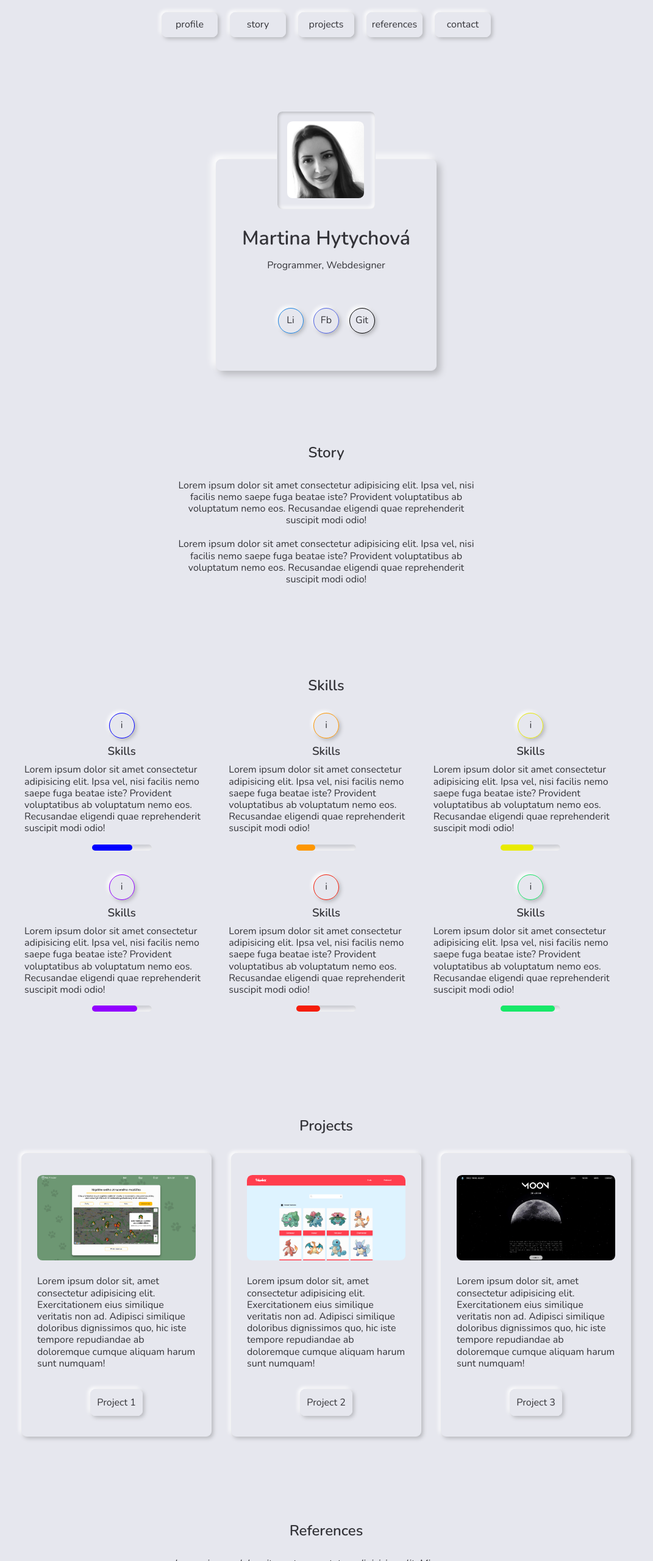
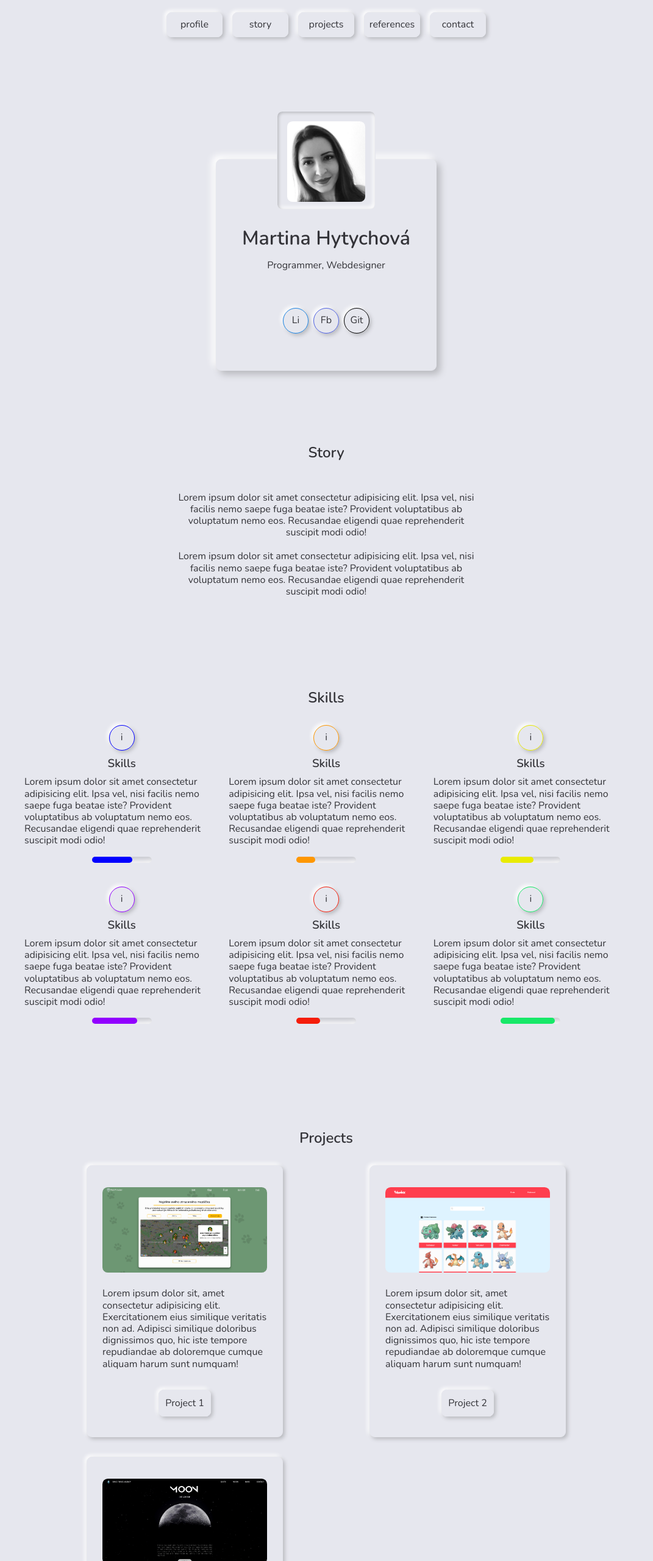
Before and after one commit to Tvorim-Web-od-A-do-Z-2-jaro-2021-Praha/portfolio-projekt-MartinaHytychova, a plain HTML site: page index.html in a window 1280 px wide. Shown: the top 2560 px of the page at 61% size, without its empty margins (105-1176 px from the left). Drawn offline with nearby package versions, Linux system fonts and the light colour scheme.

Commit message:
second stage grid and responsivity

```diff
--- a/style.css
+++ b/style.css
@@ -37,13 +37,15 @@ body {
 }
 
 .navigation__list {
-  display: flex;
+  display: grid;
+  grid-template-rows: repeat(2, 1fr);
+  grid-template-columns: repeat(3, 1fr);
+  grid-gap: 8px;
   list-style: none;
 }
 
 .navigation__item {
   width: 70px;
-  margin: 0 10px;
   padding: 10px;
   transition: all 0.2s ease;
   border: 0.5px solid var(--background-base);
@@ -67,8 +69,8 @@ body {
 
 .profile {
   height: 25rem;
-  width: 20rem;
-  margin-bottom: 100px;
+  width: 70%;
+  margin-bottom: 50px;
   display: flex;
   flex-direction: column;
   align-items: center;
@@ -84,8 +86,8 @@ body {
 .profile__photo-wrapper {
   position: absolute;
   top: -80px;
-  width: 8rem;
-  height: 8rem;
+  width: 6rem;
+  height: 6rem;
   border-radius: 0.55rem;
   padding: 1rem;
   border: 0.5px solid var(--background-base);
@@ -95,6 +97,8 @@ body {
 
 .profile__photo {
   border-radius: 0.55rem;
+  width: 100%;
+  height: auto;
 }
 
 .profile__info {
@@ -107,9 +111,9 @@ body {
 }
 
 .profile__icons {
-  display: flex;
-  width: 60%;
-  justify-content: space-evenly;
+  display: grid;
+  grid-template-columns: repeat(3, minmax(50px, 1fr));
+  justify-items: center;
 }
 
 .profile__icon {
@@ -145,9 +149,11 @@ body {
 /* ABOUT */
 
 .about {
-  width: 500px;
+  display: flex;
+  flex-direction: column;
+  width: 80%;
   padding: 20px;
-  margin-bottom: 100px;
+  margin-bottom: 50px;
 }
 
 .about__title {
@@ -163,9 +169,9 @@ body {
 /* SKILLS */
 
 .skills {
-  width: 990px;
+  max-width: 990px;
   padding: 30px;
-  margin-bottom: 100px;
+  margin-bottom: 50px;
 }
 
 .skills__title {
@@ -215,8 +221,7 @@ body {
 
 .skills__items {
   display: grid;
-  grid-template-columns: 1fr 1fr 1fr;
-  grid-template-rows: 1fr 1fr;
+  grid-template-columns: repeat(auto-fill, minmax(250px, 1fr));
   grid-gap: 16px;
 }
 
@@ -278,9 +283,11 @@ progress[value]::-webkit-progress-value {
 /* PROJECTS */
 
 .projects {
-  width: 500px;
+  display: flex;
+  flex-direction: column;
+  width: 70%;
   padding: 20px;
-  margin-bottom: 100px;
+  margin-bottom: 50px;
 }
 
 .projects__title {
@@ -289,8 +296,11 @@ progress[value]::-webkit-progress-value {
 }
 
 .projects__cards {
-  display: flex;
+  display: grid;
+  grid-gap: 32px;
+  grid-template-columns: repeat(auto-fill, minmax(290px, 1fr));
   justify-content: center;
+  justify-items: center;
 }
 
 .projects__card {
@@ -298,8 +308,7 @@ progress[value]::-webkit-progress-value {
   flex-direction: column;
   display: flex;
   align-items: center;
-  width: 270px;
-  margin: 0 16px;
+  width: 80%;
   border-radius: 0.55rem;
   background-color: var(--background-base);
   border: 0.5px solid var(--background-base);
@@ -313,6 +322,7 @@ progress[value]::-webkit-progress-value {
 
 .projects__image {
   border-radius: 0.55rem;
+  width: 100%;
 }
 
 .projects__info {
@@ -349,7 +359,9 @@ progress[value]::-webkit-progress-value {
 /* REFERENCE */
 
 .reference {
-  width: 500px;
+  display: flex;
+  flex-direction: column;
+  width: 80%;
   padding: 20px;
   margin-bottom: 100px;
 }
@@ -381,3 +393,35 @@ progress[value]::-webkit-progress-value {
 .footer {
   padding: 30px 0;
 }
+
+/* DESKTOP */
+@media (min-width: 550px) {
+  .navigation__list {
+    grid-template-rows: 1fr;
+    grid-template-columns: repeat(5, 1fr);
+    grid-gap: 16px;
+  }
+  .profile {
+    width: 20rem;
+  }
+  .profile__photo-wrapper {
+    width: 8rem;
+    height: 8rem;
+  }
+  .about {
+    width: 500px;
+  }
+  .projects__card {
+    width: 270px;
+  }
+  .profile,
+  .about,
+  .projects,
+  .skills,
+  .reference {
+    margin-bottom: 100px;
+  }
+  .reference {
+    width: 500px;
+  }
+}
```
